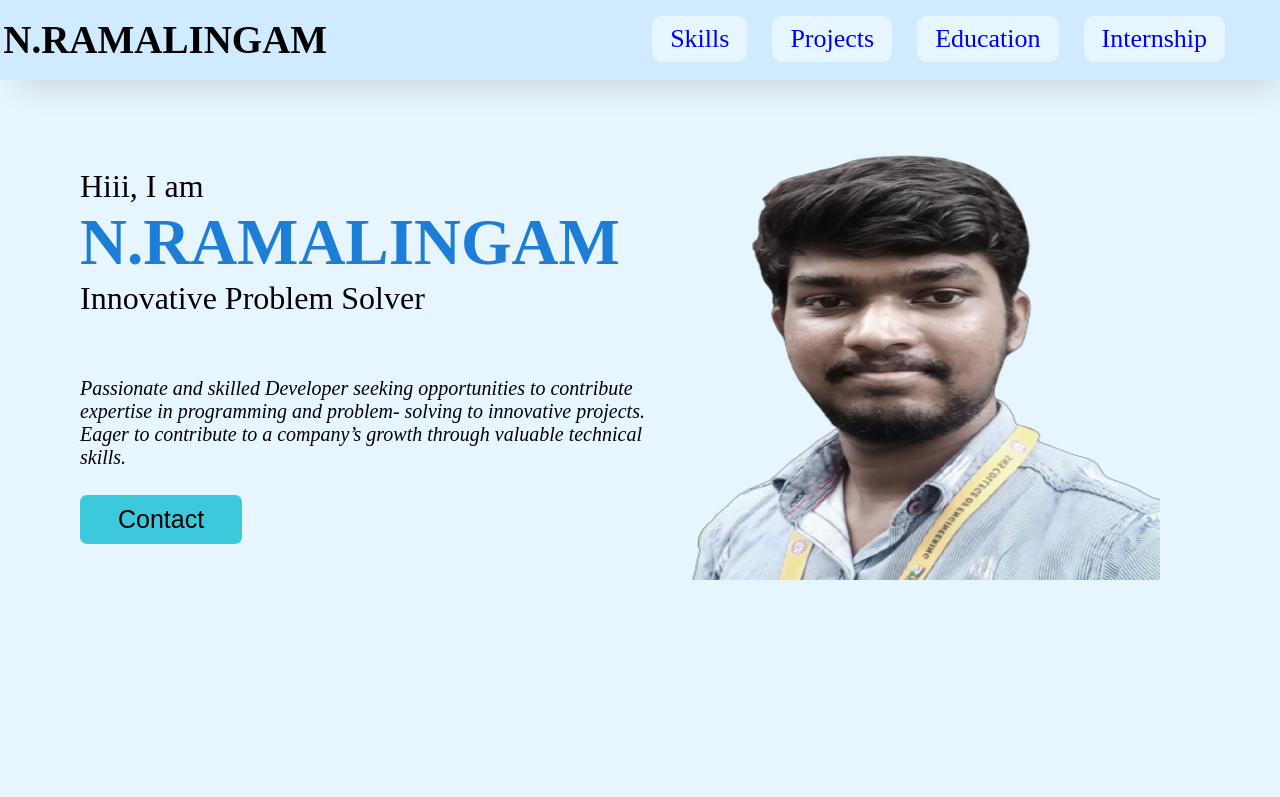
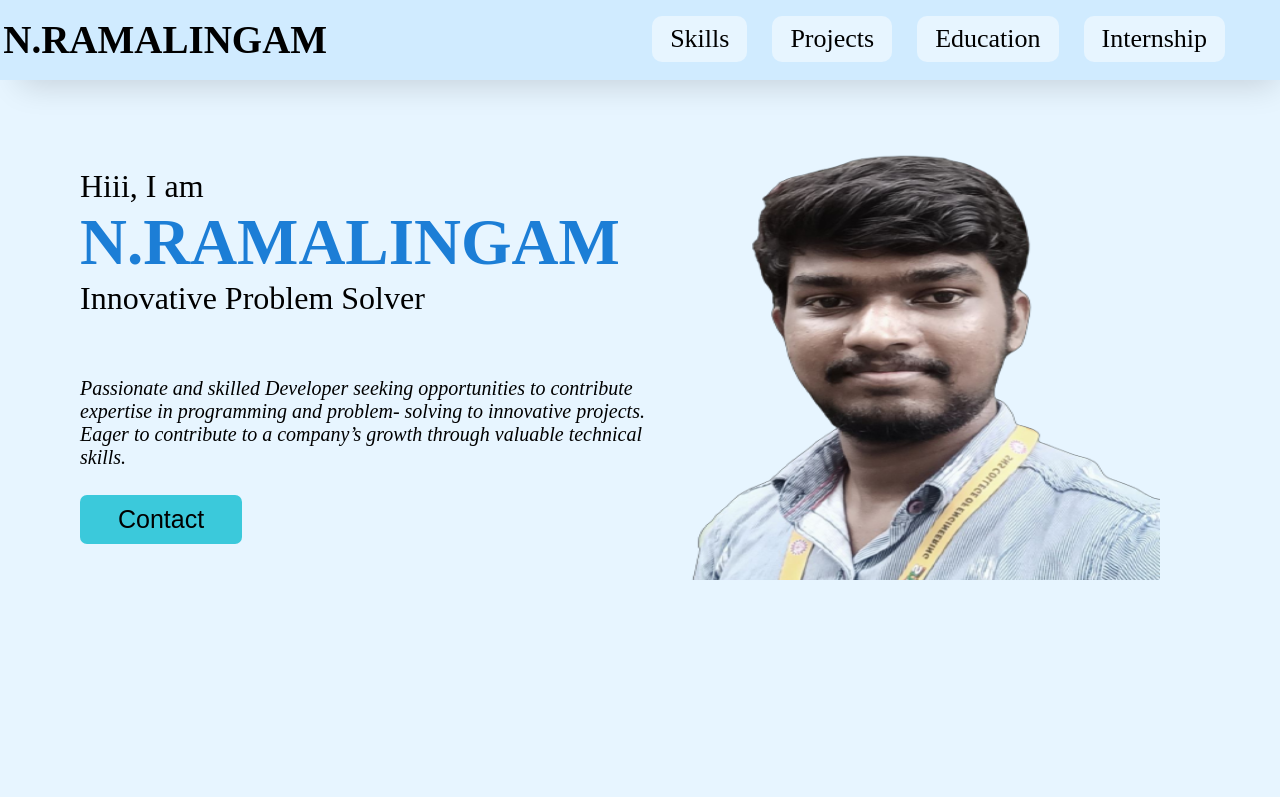
Before and after one commit to Ramalingam-N/Portfolio, a plain HTML site: page Portfolio/index.html in a window 1280 px wide. Shown: the top 797 px of the page. Drawn offline with Linux system fonts and the light colour scheme.

Commit message:
Update style.css
Change link color to black in navigation

```diff
--- a/Portfolio/style.css
+++ b/Portfolio/style.css
@@ -48,7 +48,12 @@ html {
 
 #a {
     text-decoration: none;
+    color: black;
 }
+#a:visited{
+    color:black;
+}
+
 .nav_li:active,
 .nav_li:hover {
     background-color: rgba(255, 255, 255, 0.9);
```
